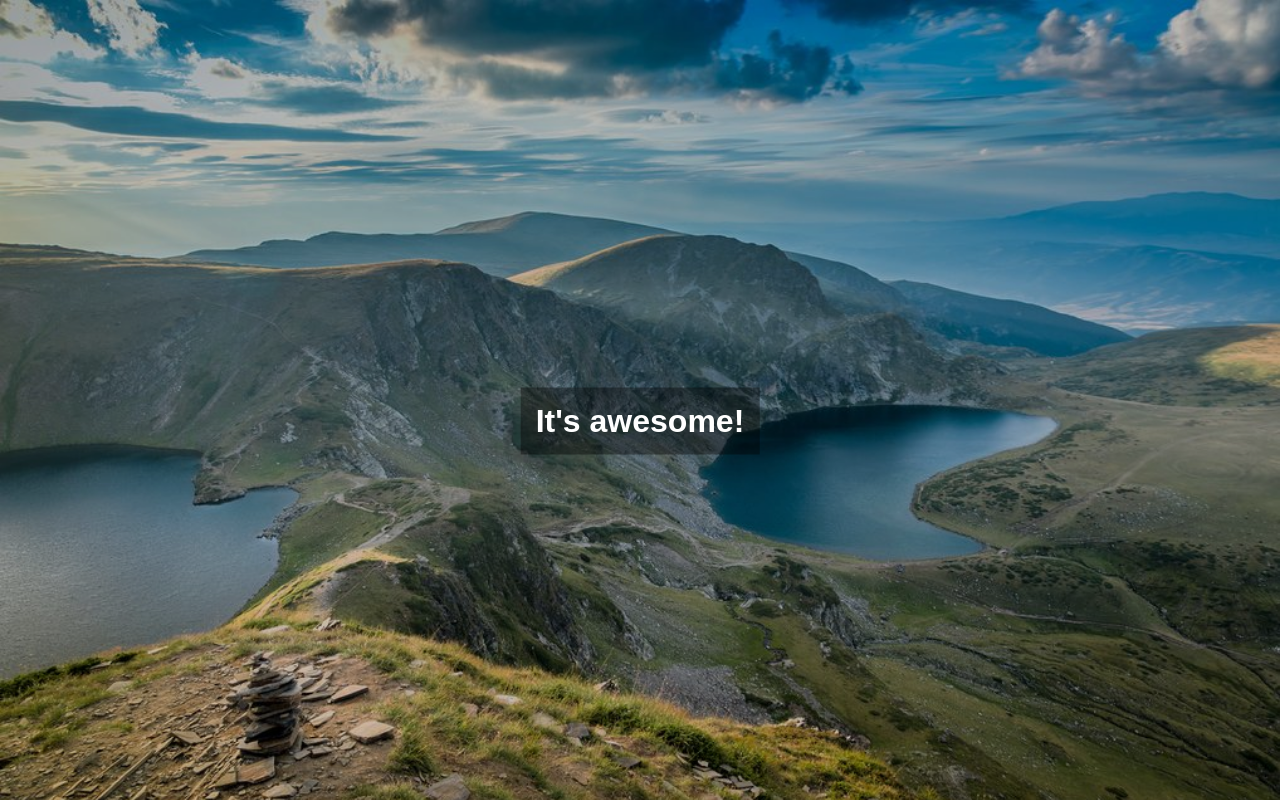
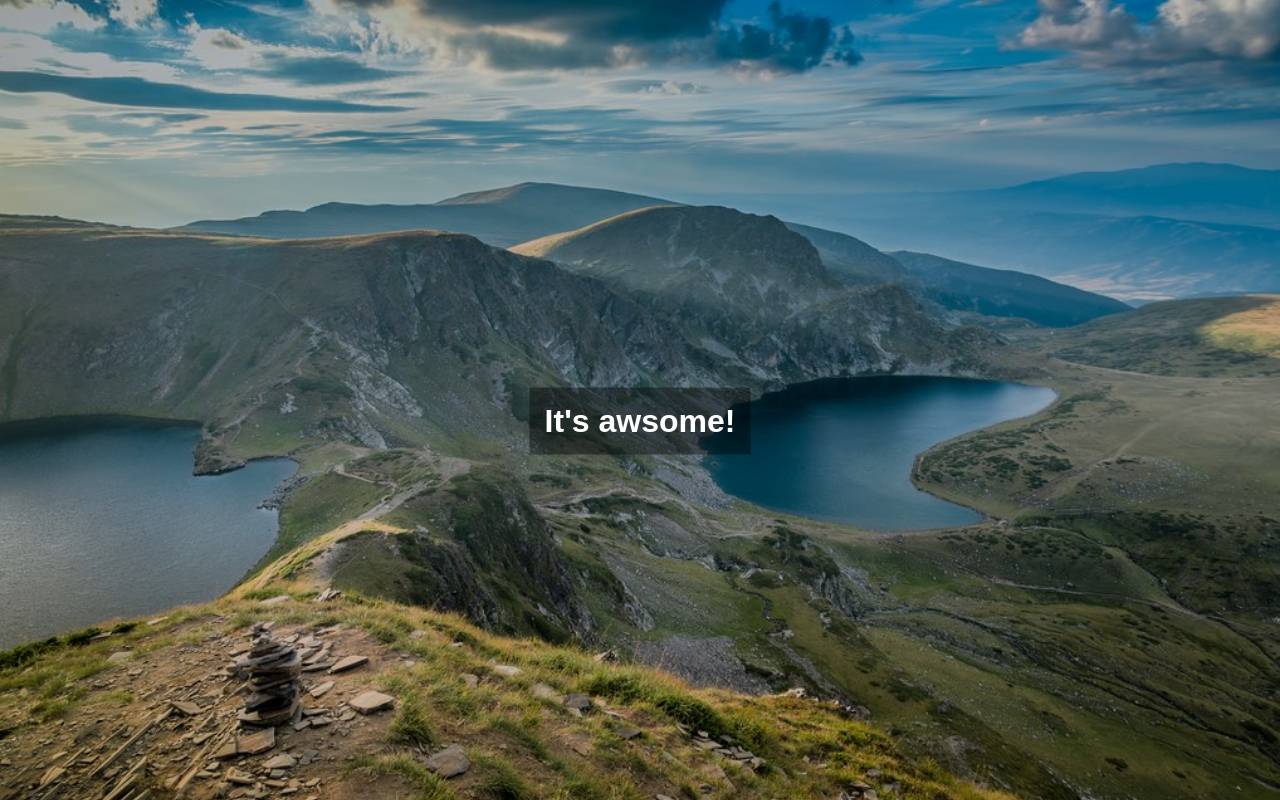
Before and after one commit to IvoLondon/git-bisect, a plain HTML site: page index.html in a window 1280 px wide. Drawn offline with Linux system fonts and the light colour scheme.

Commit message:
fix: background position

```diff
--- a/assets/style.css
+++ b/assets/style.css
@@ -1,6 +1,7 @@
 body {
     background-image: url('./image.jpg');
     background-size: cover;
+    background-position: center;
     height: 100vh;
     margin: 0;
     padding: 0;
--- a/index.html
+++ b/index.html
@@ -13,6 +13,6 @@
     </head>
     <body>
         <div class="filter"></div>
-        <h1>It's awesome!</h1>
+        <h1>It's awsome!</h1>
     </body>
 </html>
```
